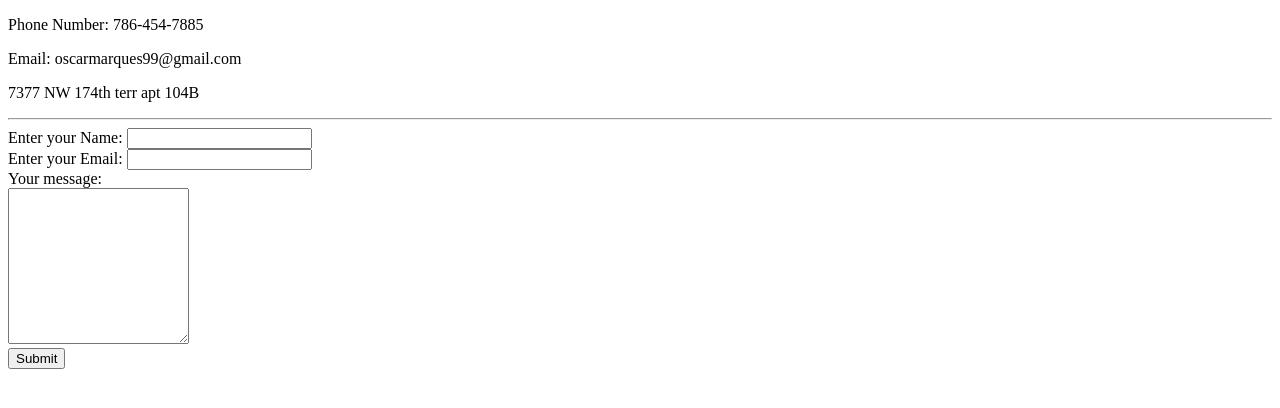
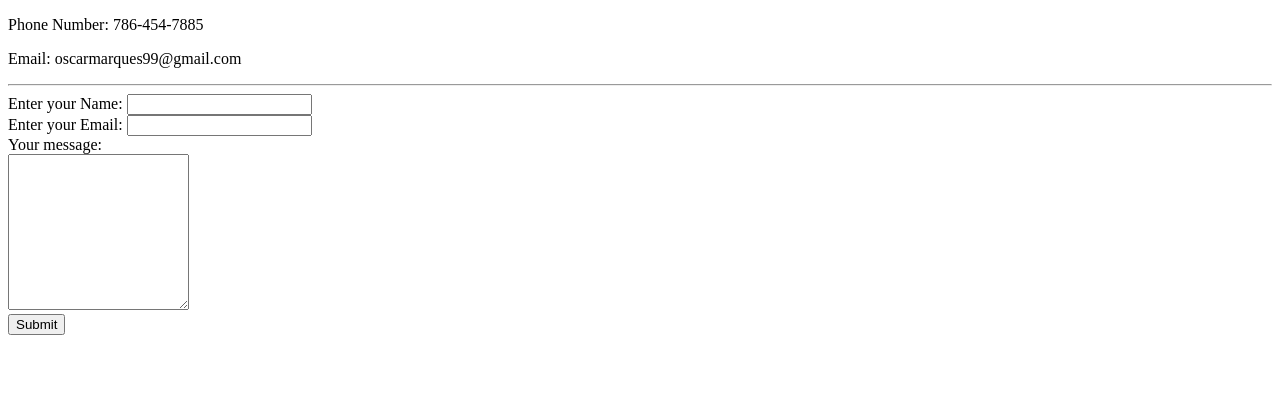
Before and after one commit to omarques99/cv, a plain HTML site: page contactDetails.html in a window 1280 px wide. Drawn offline with Linux system fonts and the light colour scheme.

Commit message:
Update contactDetails.html

```diff
--- a/contactDetails.html
+++ b/contactDetails.html
@@ -9,7 +9,6 @@
 <body>
     <p> Phone Number: 786-454-7885</p>
     <p> Email: oscarmarques99@gmail.com</p>
-    <p> 7377 NW 174th terr apt 104B</p>
     <hr>
     <form class="" action="mailto:oscarmarques99@gmail.com" method="post">
         <label> Enter your Name: </label>
```
